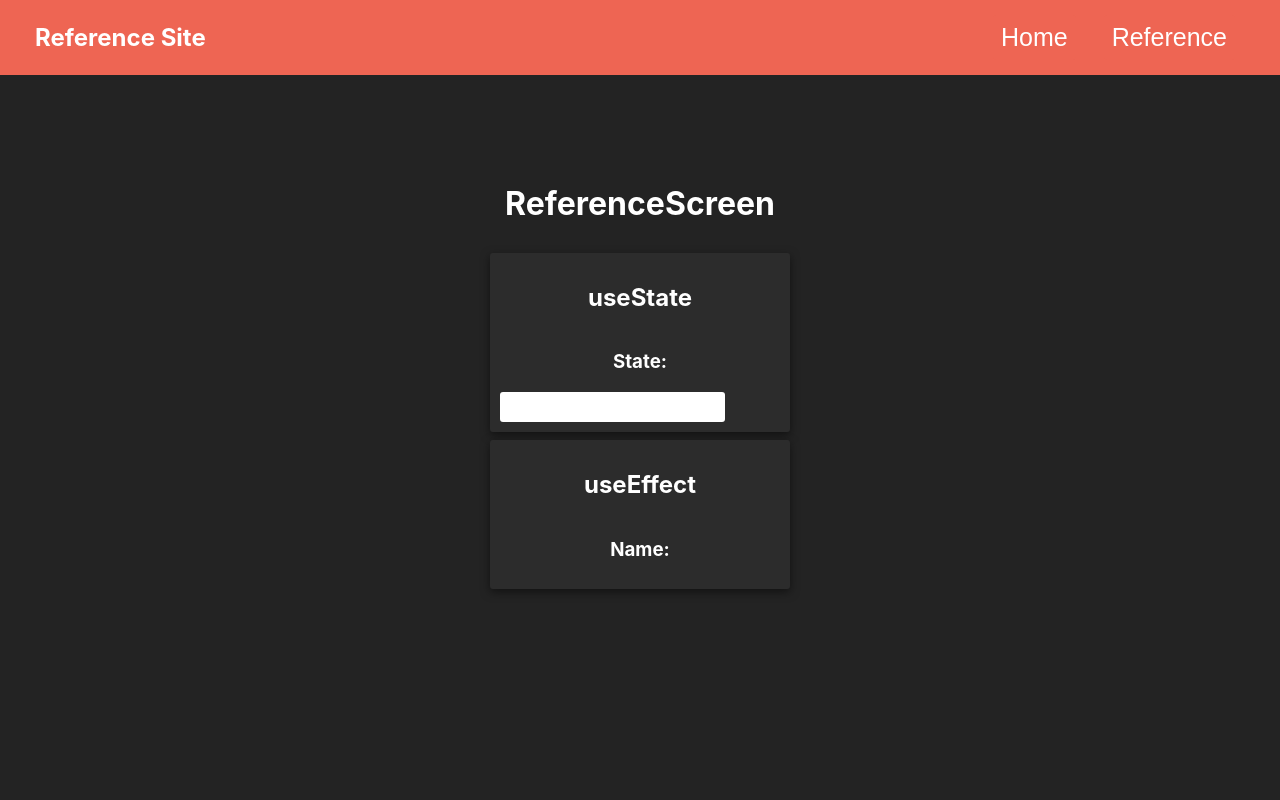
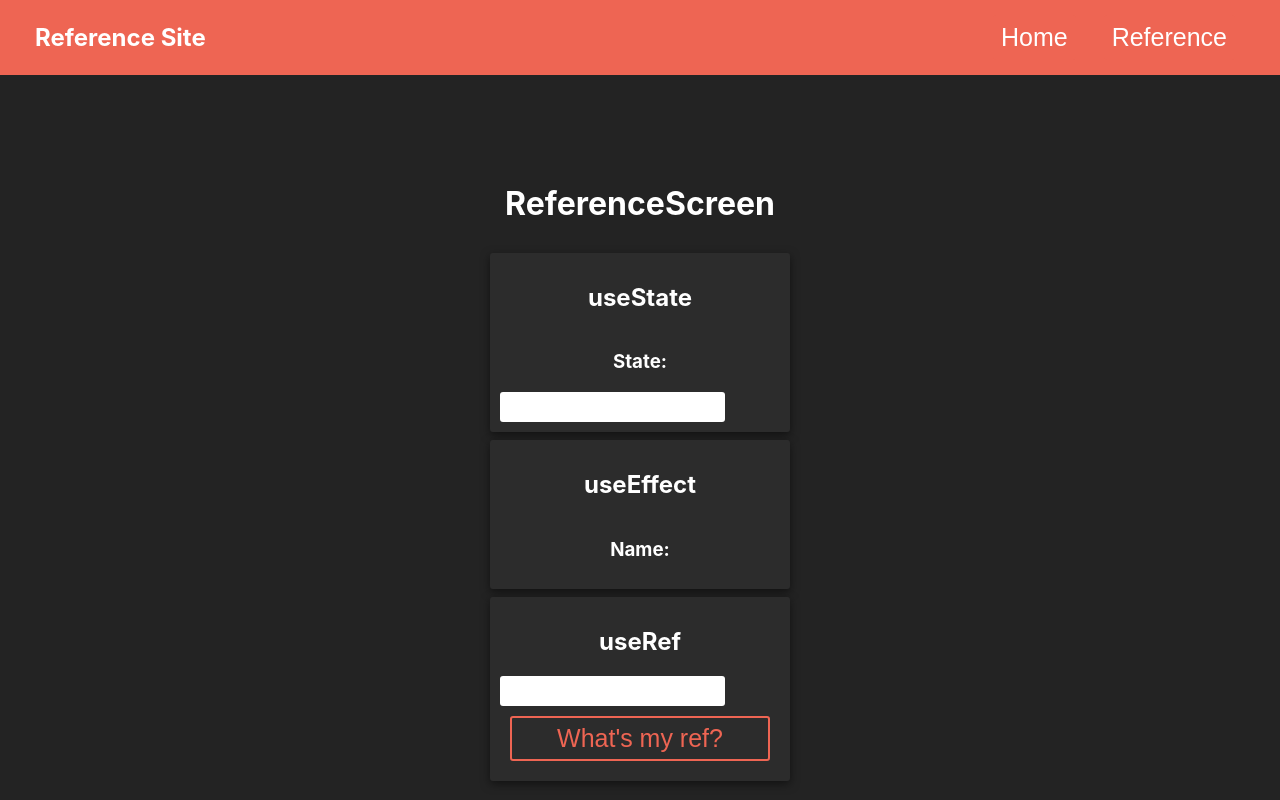
Before and after one commit to kellonparkinson/react-reference-site, a React (Create React App) app: page /reference in a window 1280 px wide. Built offline with nearby package versions, Linux system fonts and the light colour scheme; no server answers.

Commit message:
created boilerplate context

```diff
--- /dev/null
+++ b/src/components/RefComponent.jsx
@@ -0,0 +1,21 @@
+import React, { useRef } from 'react'
+
+const RefComponent = () => {
+    const inputRef = useRef()
+
+    const checkRef = () => {
+        alert(`Your input has the string: ${inputRef.current.value}`)
+        inputRef.current.value = ""
+        inputRef.current.focus()
+    }
+
+  return (
+    <div className='card'>
+        <h2>useRef</h2>
+        <input type="text" ref={inputRef}/>
+        <button onClick={checkRef}>What's my ref?</button>
+    </div>
+  )
+}
+
+export default RefComponent
--- a/src/screens/ReferenceScreen.jsx
+++ b/src/screens/ReferenceScreen.jsx
@@ -1,6 +1,7 @@
 import React from 'react'
 import StateComponent from '../components/StateComponent'
 import EffectComponent from '../components/EffectComponent'
+import RefComponent from '../components/RefComponent'
 
 const ReferenceScreen = () => {
   return (
@@ -8,6 +9,7 @@
         <h1>ReferenceScreen</h1>
         <StateComponent />
         <EffectComponent />
+        <RefComponent />
     </div>
   )
 }
```
Also changed, not shown: src/store/boilerplate.jsx (added, +28 -0 lines).
